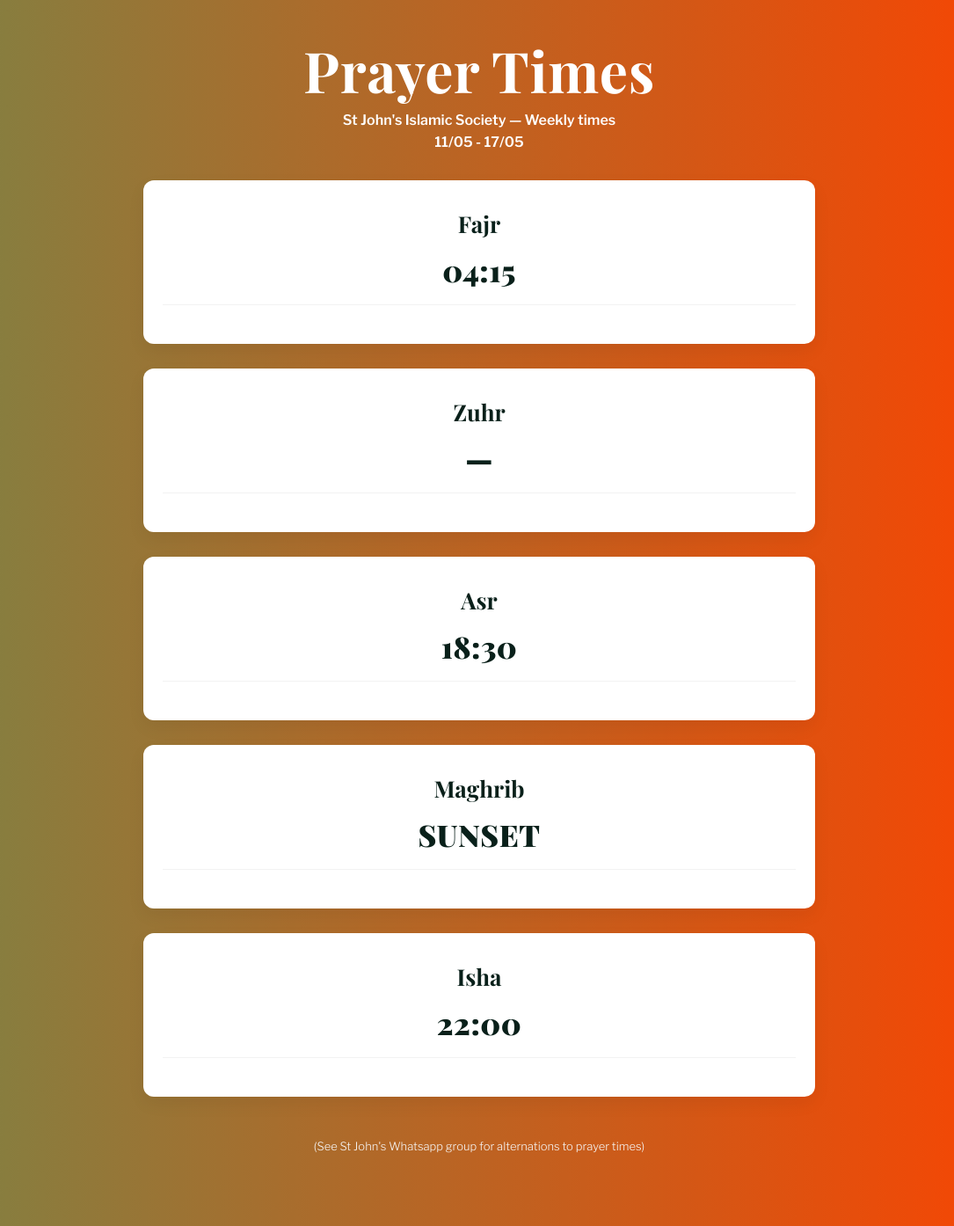
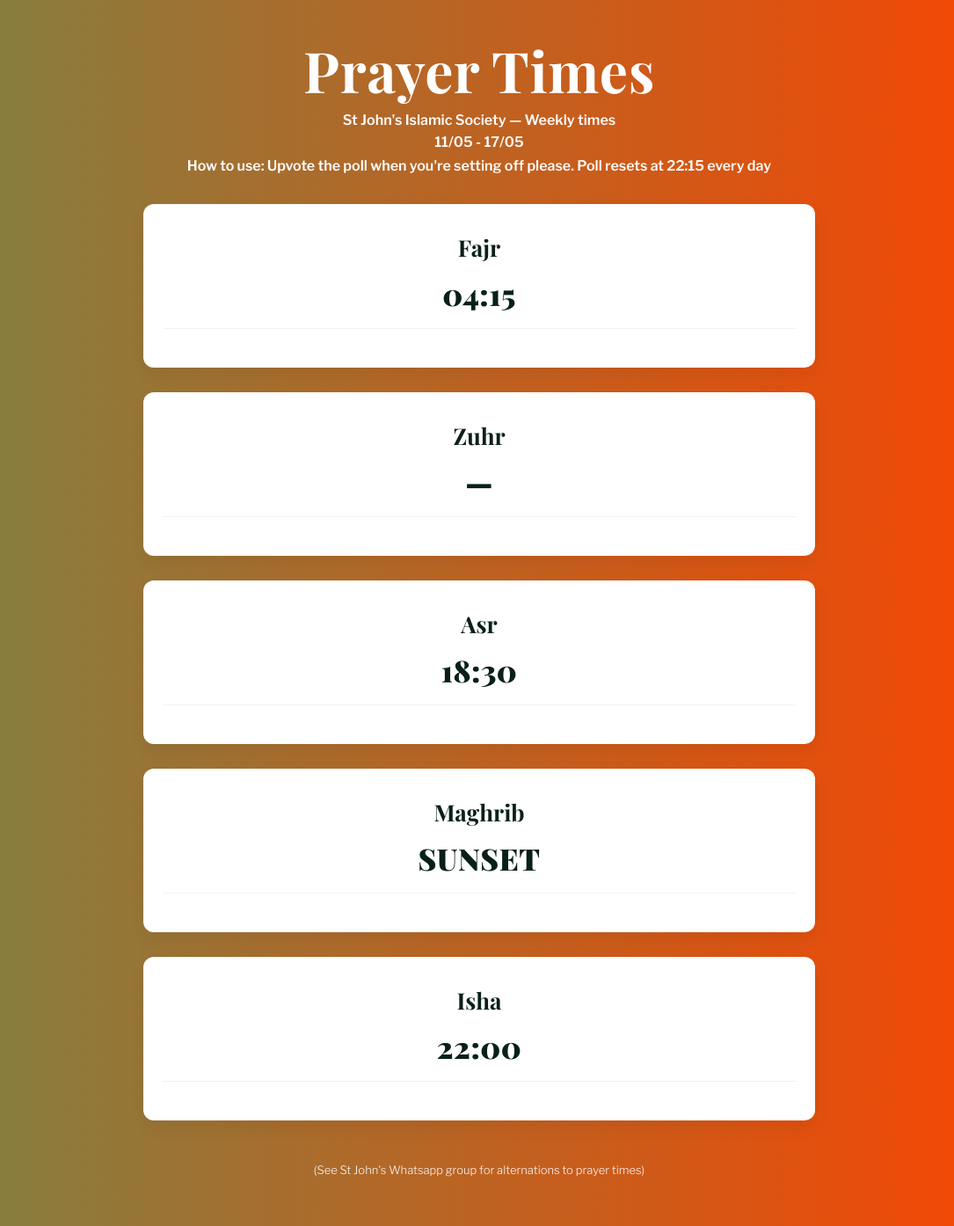
Before and after one commit to NotZakariya/NotZakariya.github.io, a Jekyll site: the page built from isolated.md, in a window 1280 px wide. Shown: the whole page at 88% size, without its empty margins (95-1180 px from the left). Built offline with Jekyll 4.4.1, drawn with Linux system fonts in a browser that asks for light colours; a script that is not in the unit is left out.

Commit message:
Update isolated.md

```diff
--- a/isolated.md
+++ b/isolated.md
@@ -13,6 +13,7 @@ no_container: true
       <h1>Prayer Times</h1>
       <p>St John's Islamic Society — Weekly times</p>
       <p id="date-range">11/05 - 17/05</p>
+      <p> How to use: Upvote the poll when you're setting off please. Poll resets at 22:15 every day </p>
     </header>
 
     <section class="prayer-grid">
```
